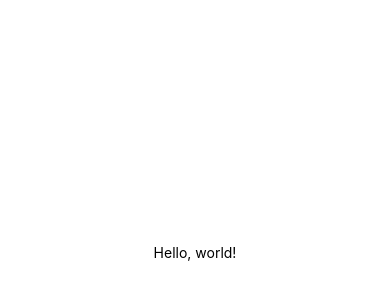
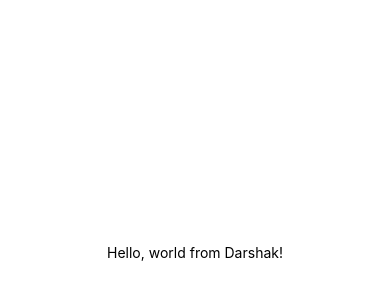
Before and after one commit to Darshak86/Testing, a React Native app: screen / in a window 390 px wide. Shown: the part 170-470 px from the top of the page. Built offline with nearby package versions, Linux system fonts and the light colour scheme.

Commit message:
third commit

```diff
--- a/App.js
+++ b/App.js
@@ -9,7 +9,7 @@ const App = () => {
         justifyContent: "center",
         alignItems: "center"
       }}>
-      <Text>Hello, world!</Text>
+      <Text>Hello, world from Darshak!</Text>
     </View>
   )
 }
```
